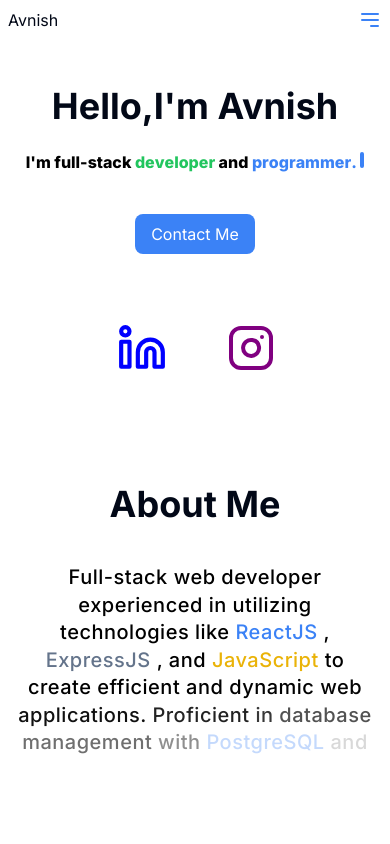
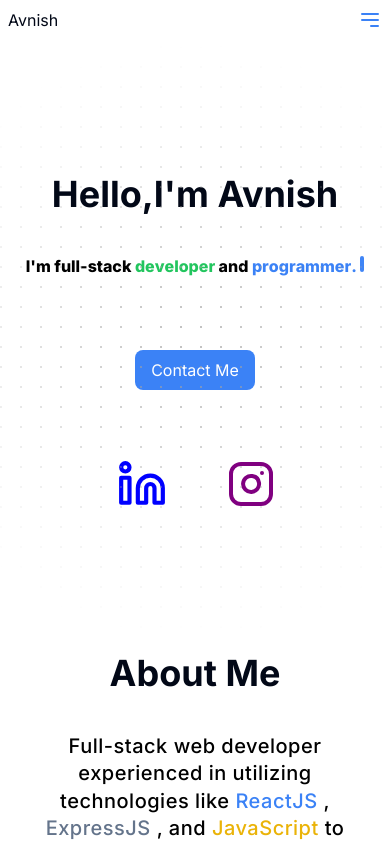
Before and after one commit to Avnish-oP/portfolio-avnish, a Next.js app: page / in a window 390 px wide. Shown: the top 844 px of the page. Built offline with nearby package versions, Linux system fonts and the light colour scheme.

Commit message:
hero section updates

```diff
--- a/src/components/Hero.tsx
+++ b/src/components/Hero.tsx
@@ -3,6 +3,7 @@ import { TypewriterEffect } from "./ui/typewriter-effect";
 import { cn } from "@/lib/utils";
 import DotPattern from "./magicui/dot-pattern";
 import SocialMedia from "./socialMedia";
+import Link from "next/link";
 
 function Hero() {
   const words = [
@@ -26,17 +27,45 @@ function Hero() {
   ];
   return (
     <div className="relative flex h-full dark:bg-black w-full items-center justify-center overflow-hidden bg-background">
-      <div className="sm:flex lg:  min-h-[50vh] sm:min-h-screen w-full">
-        <div className="left mb-16 mt-10 basis-[75vw] flex flex-col justify-center items-center gap-6">
-          <h1 className="text-4xl md:text-5xl lg:text-6xl font-bold antialiased">
+      <div className="sm:flex md:flex lg:  min-h-[70vh] lg:min-h-screen w-full justify-center items-center">
+        <div className="left mb-16 mt-20 basis-[75vw] flex flex-col justify-center items-center gap-10 lg:gap-6">
+          <h1 className="text-4xl mt-12 lg:mt-0 md:text-5xl lg:text-6xl font-bold antialiased">
             Hello,I{"'"}m Avnish
           </h1>
           <TypewriterEffect words={words} />
-          <button className="mt-4 bg-blue-500 text-white px-4 py-2 rounded-lg">
+          <Link href={"/contact"} className="mt-8 bg-blue-500 text-white px-4 py-2 rounded-lg">
             Contact Me
-          </button>
+          </Link>
         </div>
+        <div className="right lg:mt-22">
           <SocialMedia />
+        </div>
+      </div>
+      <div className=" lg:hidden opacity-80">
+        <DotPattern
+          width={20}
+          height={20}
+          cx={1}
+          cy={1}
+          cr={1}
+          x={0}
+          y={20}
+          className={cn(
+            "[mask-image:radial-gradient(300px_circle_at_center,white,transparent)]"
+          )}
+        />
+        <DotPattern
+          width={20}
+          height={20}
+          cx={1}
+          cy={1}
+          cr={1}
+          x={0}
+          y={20}
+          className={cn(
+            "[mask-image:radial-gradient(220px_circle_at_center,white,transparent)]"
+          )}
+        />
       </div>
       <div className="hidden lg:block">
         <DotPattern
```
Lines whose indentation alone changed are shown as unchanged.
